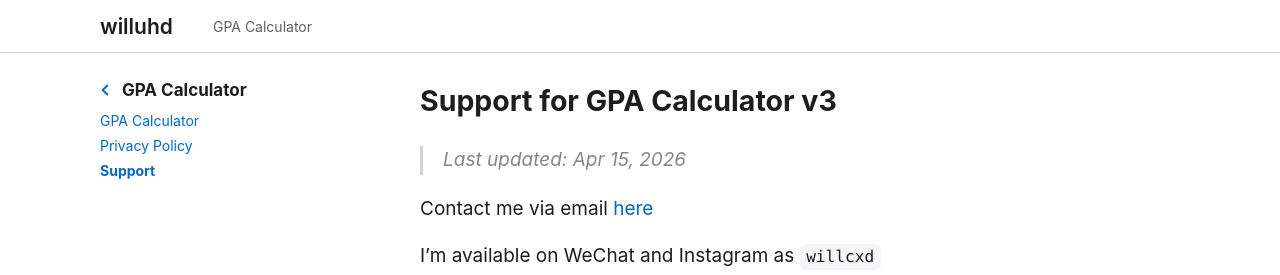
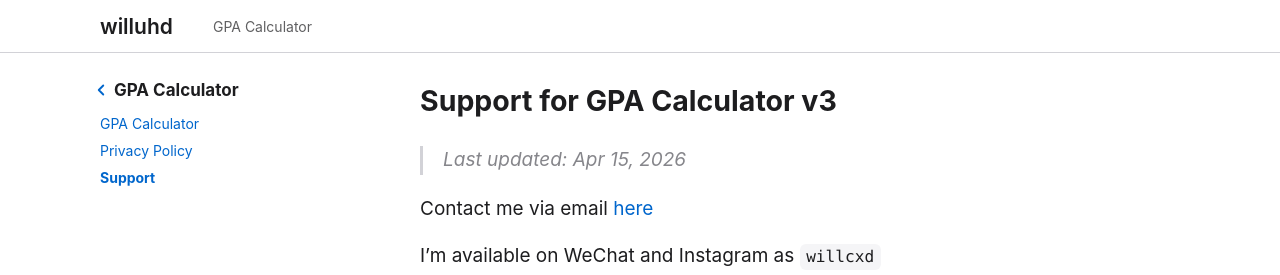
Before and after one commit to WillUHD/willuhd.github.io, a Jekyll site: the page built from gpa-calc/support.md, in a window 1280 px wide. Shown: the top 275 px of the page. Built offline with Jekyll 4.4.1, drawn with Linux system fonts in a browser that asks for light colours.

Commit message:
Update style.scss

```diff
--- a/assets/css/style.scss
+++ b/assets/css/style.scss
@@ -180,31 +180,30 @@ a { cursor: pointer; text-decoration: none; color: inherit; }
   margin: 40px 0;
 }
 
-/* --- Paste these into assets/css/style.scss --- */
+/* --- Paste/Update these in assets/css/style.scss --- */
 
-/* Sidebar Layout adjustments */
 .nav__header-container {
   display: flex;
   align-items: center;
-  margin-bottom: 12px;
-  gap: 8px;
+  margin-bottom: 15px;
+  gap: 4px; /* Space between back button and text */
 }
 
 .back-button {
   display: flex;
   align-items: center;
   color: var(--apple-link);
-  margin-left: -4px;
+  margin-left: -8px; /* Optical alignment */
   cursor: pointer;
+  transition: opacity 0.2s;
 }
 
 .back-button:hover {
-  opacity: 0.7;
+  opacity: 0.6;
 }
 
-/* Sidebar Titles */
 .nav__title {
-  margin-bottom: 0; /* reset for flex container */
+  margin: 0;
 }
 
 .nav__title a {
@@ -214,32 +213,40 @@ a { cursor: pointer; text-decoration: none; color: inherit; }
   display: block;
 }
 
-.nav__title a:hover { color: var(--apple-text) !important; opacity: 0.7; }
-.nav__title a.active { font-weight: 700 !important; color: var(--apple-text) !important; }
+.nav__title a.active {
+  font-weight: 700 !important;
+}
 
-/* Nested Section Links (Sub-folders) */
+/* Nested Folder Links */
 .sidebar-links a.nav__subtitle {
-  color: var(--apple-text) !important; /* Same color as header */
+  color: var(--apple-text) !important; /* Header color */
   font-size: 14px; /* Smaller font */
   font-weight: 500;
-  margin-top: 10px;
+  margin-top: 5px;
+  display: flex;
+  justify-content: space-between;
+  align-items: center;
 }
 
 .sidebar-links a.nav__subtitle:hover {
   opacity: 0.7;
 }
 
-/* Adjustments to standard sidebar links */
+/* Sidebar Standard Links */
+.sidebar-links {
+  list-style: none;
+  padding: 0;
+  margin: 0;
+}
+
 .sidebar-links li {
-  margin-bottom: 8px;
+  margin-bottom: 10px;
 }
 
 .sidebar-links a {
   color: var(--apple-link) !important;
   font-size: 14px;
-  display: flex;
-  align-items: center;
-  justify-content: space-between;
+  text-decoration: none;
 }
 
 .sidebar-links a.active {
```
